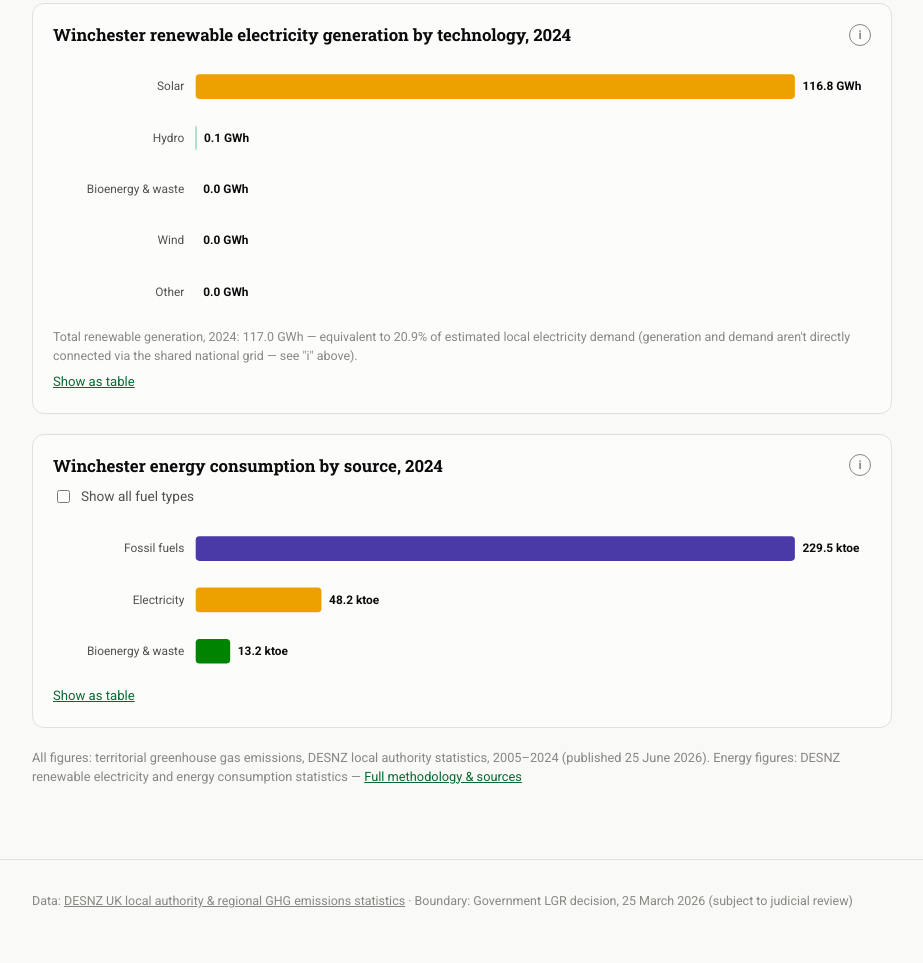
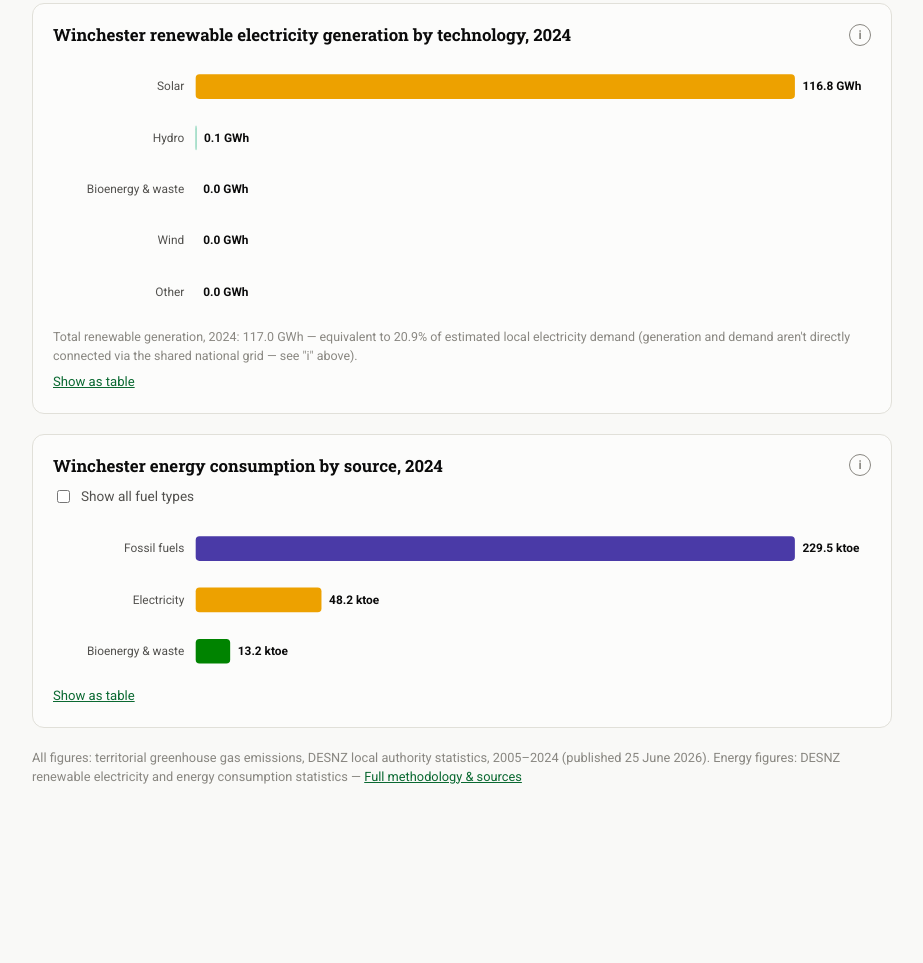
Before and after one commit to garethj/mid-hampshire-emissions, a plain HTML site: page index.html in a window 1280 px wide. Shown: the part 1515-2478 px from the top of the page, without its empty margins (178-1101 px from the left). After the commit the page ends 2354 px from the top, so only its background shows below. Drawn offline with Linux system fonts and the light colour scheme.

Commit message:
Remove the redundant site footer and its separator line
The footer's DESNZ source link and "subject to possible judicial review" boundary caveat
were already fully covered in the "Full methodology & sources" modal (same source link,
same wording), so it was pure duplication. Dropping it also removes its border-top
separator, keeping the main-page text down to just the "All figures" footnote line.

Co-Authored-By: Claude Sonnet 5 <noreply@anthropic.com>
Claude-Session: https://claude.ai/code/session_01NBothEEtUhTn9Zr2myR5sM

```diff
--- a/assets/css/style.css
+++ b/assets/css/style.css
@@ -196,12 +196,9 @@ table.data-table thead th { color: var(--text-secondary); font-weight: 700; bord
 .viz-tooltip .tt-subrow .tt-key { color: var(--text-muted); }
 .viz-tooltip .tt-subrow .tt-val { font-weight: 500; color: var(--text-secondary); }
 
-/* ---------- Footnote / footer ---------- */
+/* ---------- Footnote ---------- */
 .footnote { font-size: 0.8rem; color: var(--text-muted); margin-top: 4px; }
 .link-btn { font: inherit; font-size: inherit; color: var(--brand); background: none; border: none; cursor: pointer; text-decoration: underline; padding: 0; }
-.site-footer { border-top: 1px solid var(--gridline); padding: 20px 0 40px; margin-top: 20px; }
-.site-footer p { font-size: 0.78rem; color: var(--text-muted); }
-.site-footer a { color: var(--text-muted); }
 
 /* ---------- Modal ---------- */
 .modal-overlay {
--- a/index.html
+++ b/index.html
@@ -141,12 +141,6 @@
 
 </main>
 
-<footer class="site-footer">
-  <div class="wrap">
-    <p>Data: <a href="https://www.gov.uk/government/statistics/uk-local-authority-and-regional-greenhouse-gas-emissions-statistics-2005-to-2024/2005-to-2024-uk-local-and-regional-greenhouse-gas-emissions-statistical-release-web-accessible" target="_blank" rel="noopener">DESNZ UK local authority &amp; regional GHG emissions statistics</a> &middot; Boundary: Government LGR decision, 25 March 2026 (subject to judicial review)</p>
-  </div>
-</footer>
-
 <div class="modal-overlay is-hidden" id="modal-overlay">
   <div class="modal" role="dialog" aria-modal="true" aria-labelledby="modal-title">
     <button class="modal-close" id="modal-close" aria-label="Close">&times;</button>
```
